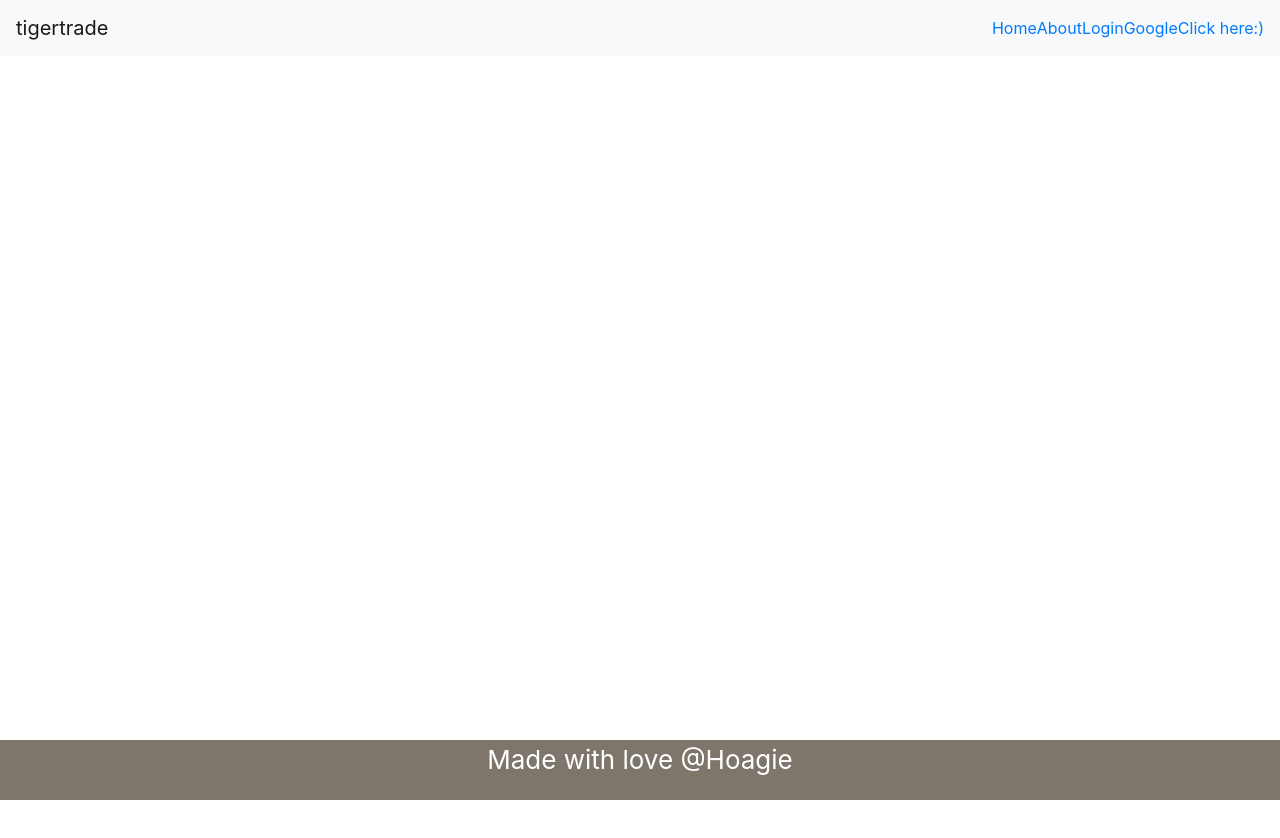
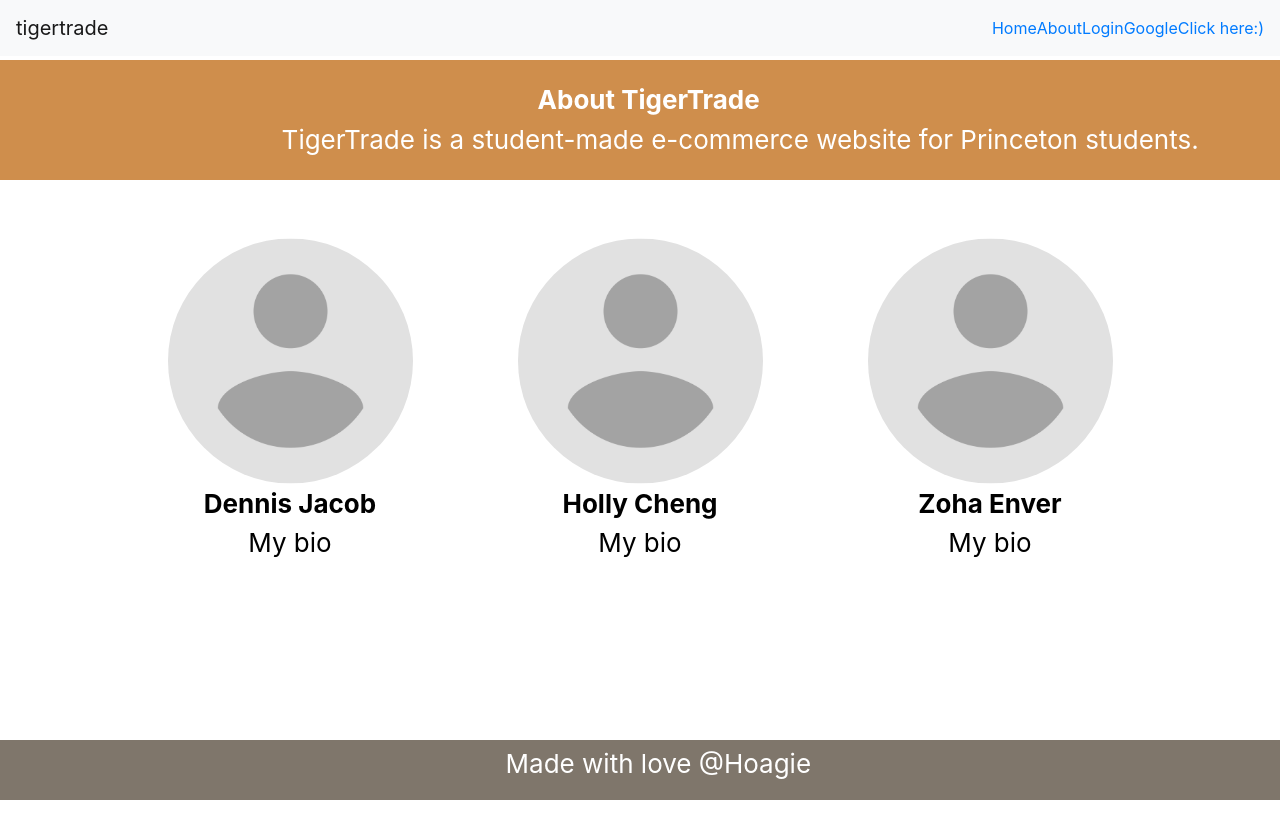
Before and after one commit to Daniel-Wey/odus-student-groups-redesign, a React (Create React App) app: page /about in a window 1280 px wide. Shown: the top 838 px of the page. Built offline with nearby package versions, Linux system fonts and the light colour scheme.

Commit message:
about page

```diff
--- a/src/About.css
+++ /dev/null
@@ -1,24 +0,0 @@
-#main{
-    color: black;
-    padding-top: 70px;
-}
-
-#bottomBar{
-    position: fixed;
-    width: 100%;
-    bottom: 0px;
-    left: 0px;
-    background-color: #7F766B;
-    color: white;
-    height: 60px;
-  }
-
-  #topBar{
-    position: center;
-    width: 100%;
-    bottom: 0px;
-    left: 0px;
-    background-color: #7F766B;
-    color: white;
-    height: 60px;
-  }
--- a/src/About.js
+++ b/src/About.js
@@ -1,6 +1,7 @@
 import React, { Component } from 'react'
-import './About.css'
+import './aboutStyle.css'
 
+import avatar from './images/avatar.png'
 import {
     Row, Col, InputGroup, Input, Button, Form,
     ListGroup, ListGroupItem, Container, Modal, ModalHeader, ModalBody, ModalFooter,
@@ -12,13 +13,33 @@ class About extends React.Component {
     render() {
         return (
             <div id="main">
-                 <div id="topBar">
+                <div id="topBar">
+                    <span class = "topTextTitle"><strong>About TigerTrade</strong> </span>
+                    <span class = "topTextDescription">TigerTrade is a student-made e-commerce website for Princeton students. </span>
+                </div>
+                <div id="middle">
+                    <div id="profile1">
+                        <img id ="image1" src={avatar} alt="Creators logo"/>
+                        <span class="caption"><strong>Dennis Jacob</strong></span>
+                        <p class="bio">My bio </p>
+                    </div>
+                    <div id="profile2">
+                        <img id ="image2" src={avatar} alt="Creators logo"/>
+                        <span class= "caption"><strong>Holly Cheng</strong></span>
+                        <p class="bio">My bio</p>
+                    </div>
+                    <div id="profile3">
+                        <img id ="image3" src={avatar} alt="Creators logo"/>
+                        <span class= "caption"><strong>Zoha Enver</strong></span>
+                        <p class="bio">My bio</p>
+                    </div>
 
-                 </div>
+                </div>
+                <div id="bottomBar">
+                    <span class = "bottomText" >Made with love @Hoagie </span>
+                </div>
 
-                <div id="bottomBar">
-                <span>Made with love @Hoagie </span>
-                </div>
+
             </div>
         )
     }
--- /dev/null
+++ b/src/aboutStyle.css
@@ -0,0 +1,98 @@
+#bottomBar{
+    position: fixed;
+    width: 100%;
+    bottom: 0px;
+    left: 0px;
+    background-color: #7F766B;
+    color: white;
+    height: 60px;
+}
+
+#main{
+    height: 100%;
+    overflow-y: hidden;
+}
+.bottomText{
+    position: fixed;
+    left: 39.5%;
+    top: 93%;
+    color: white;
+}
+
+#topBar{
+    position: fixed;
+    width: 100%;
+    top: 60px;
+    left: 0px;
+    background-color: #CF8E4C;
+    color: white;
+    height: 120px;
+
+}
+
+.topTextTitle{
+    position: fixed;
+    left: 42%;
+    top: 10%;
+}
+
+.topTextDescription{
+    position: fixed;
+    left: 22%;
+    top: 15%;
+}
+
+#middle{
+    position: fixed;
+    left: 50%;
+    transform: translate(-50%, 25%);
+    width: 100%;
+
+}
+
+#profile1{
+    vertical-align:center;
+    display: inline-block;
+    text-align: center;
+    height:100%;
+    width: 350px;
+
+
+}
+#profile2{
+    vertical-align:center;
+    display: inline-block;
+    text-align: center;
+    height:100%;
+    width: 350px;
+
+
+}
+#profile3{
+    vertical-align:center;
+    display: inline-block;
+    text-align: center;
+    height:100%;
+    width: 350px;
+
+
+
+}
+#image1{
+    border-radius:50%;
+
+}
+#image2{
+    border-radius:50%;
+}
+#image3{
+    border-radius:50%;
+}
+.caption{
+    display: block;
+}
+.bio{
+    block-size: 150px;
+
+    display: block;
+}
```
Also changed, not shown: src/images/avatar.png (added).
